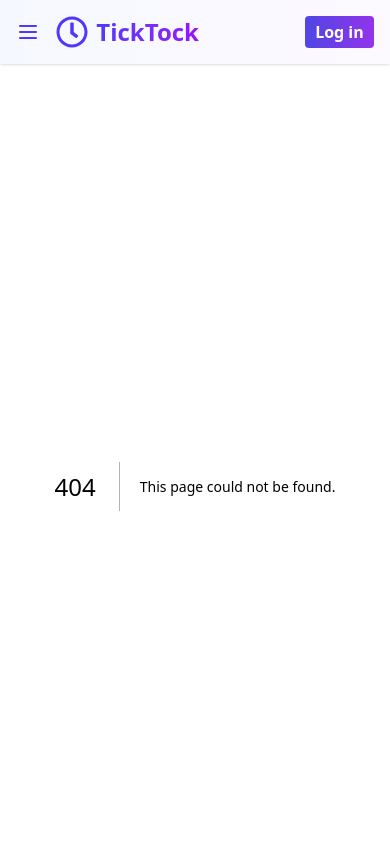
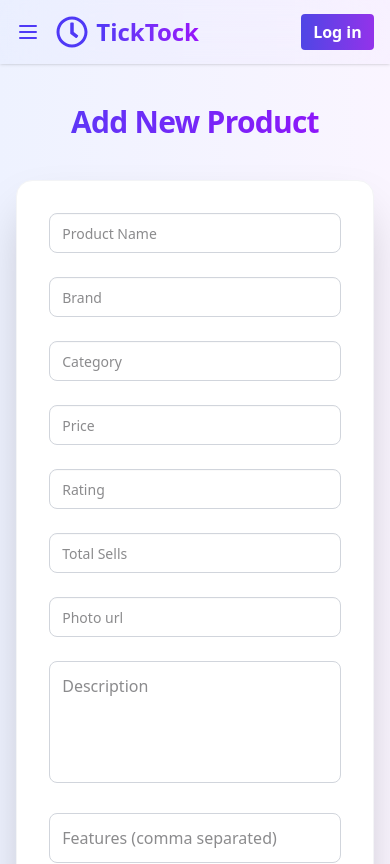
Before and after one commit to jahidhasansabbir/recipe-verse, a Next.js app: page /add-product in a window 390 px wide. Before the commit this address had no page. Shown: the top 864 px of the page. Built offline with nearby package versions, Linux system fonts and the light colour scheme.

Commit message:
feat(add-product): implement responsive Add Product page

```diff
--- a/package.json
+++ b/package.json
@@ -13,9 +13,11 @@
     "daisyui": "^5.0.50",
     "mongodb": "^6.18.0",
     "next": "15.5.0",
+    "node-fetch": "^3.3.2",
     "react": "19.1.0",
     "react-dom": "19.1.0",
     "react-icons": "^5.5.0",
+    "sweetalert2": "^11.22.4",
     "swiper": "^11.2.10"
   },
   "devDependencies": {
--- /dev/null
+++ b/src/app/add-product/page.jsx
@@ -0,0 +1,131 @@
+"use client";
+import { postData } from "@/lib/postData";
+import axios from "axios";
+import React, { useState } from "react";
+import { FaPlus } from "react-icons/fa";
+
+const page = () => {
+
+
+  const handleSubmit = async (e) => {
+    e.preventDefault();
+    const form = e.target;
+    const name = form.name.value;
+    const brand = form.brand.value;
+    const category = form.category.value;
+    const price = parseInt(form.price.value);
+    const rating = form.rating.value;
+    const totalSells = form.totalSells.value;
+    const image = form.image.value;
+    const description = form.description.value;
+    const feature = form.features.value;
+    const features = feature.split(',');
+
+    const formData = {
+      name, brand, category, price, rating, totalSells, image, description, features
+    }
+
+    axios.post('http://localhost:3000/api/products', formData)
+    .then(res=> console.log(res.data))
+    .catch(err=>console.log(err))
+
+    // console.log(formData);
+
+  };
+
+  return (
+    <div className="w-11/12 max-w-[900px] mx-auto py-10">
+      <h1 className="text-3xl sm:text-4xl font-bold gradient-text mb-10 text-center tracking-tight">
+        Add New Product
+      </h1>
+
+      <form
+        onSubmit={handleSubmit}
+        className="bg-white shadow-2xl rounded-2xl p-8 sm:p-10 space-y-6 border border-gray-100"
+      >
+        {/* Grid Inputs */}
+        <div className="grid grid-cols-1 sm:grid-cols-2 gap-6">
+          <input
+            type="text"
+            name="name"
+            placeholder="Product Name"
+
+            className="input border border-gray-300 rounded-lg p-3 focus:ring-2 focus:ring-purple-600 focus:outline-none transition"
+            required
+          />
+          <input
+            type="text"
+            name="brand"
+            placeholder="Brand"
+            className="input border border-gray-300 rounded-lg p-3 focus:ring-2 focus:ring-purple-600 focus:outline-none transition"
+            required
+          />
+          <input
+            type="text"
+            name="category"
+            placeholder="Category"
+            className="input border border-gray-300 rounded-lg p-3 focus:ring-2 focus:ring-purple-600 focus:outline-none transition"
+            required
+          />
+          <input
+            type="number"
+            name="price"
+            placeholder="Price"
+            className="input border border-gray-300 rounded-lg p-3 focus:ring-2 focus:ring-purple-600 focus:outline-none transition"
+            required
+          />
+          <input
+            type="number"
+            name="rating"
+            placeholder="Rating"
+            step="0.1"
+            max="5"
+            className="input border border-gray-300 rounded-lg p-3 focus:ring-2 focus:ring-purple-600 focus:outline-none transition"
+            required
+          />
+          <input
+            type="number"
+            name="totalSells"
+            placeholder="Total Sells"
+            className="input border border-gray-300 rounded-lg p-3 focus:ring-2 focus:ring-purple-600 focus:outline-none transition"
+          />
+          <input
+            type="text"
+            name="image"
+            placeholder="Photo url"
+           className="input border border-gray-300 rounded-lg p-3 focus:ring-2 focus:ring-purple-600 focus:outline-none transition"
+            required
+          />
+        </div>
+
+        {/* Description */}
+        <textarea
+          name="description"
+          placeholder="Description"
+          rows="4"
+          className="w-full border border-gray-300 rounded-lg p-3 focus:ring-2 focus:ring-purple-600 focus:outline-none transition resize-none"
+          required
+        ></textarea>
+
+        {/* Features */}
+        <input
+          type="text"
+          name="features"
+          placeholder="Features (comma separated)"
+          className="w-full border border-gray-300 rounded-lg p-3 focus:ring-2 focus:ring-purple-600 focus:outline-none transition"
+        />
+
+        {/* Submit */}
+        <button
+          type="submit"
+          className="button w-full sm:w-auto flex items-center justify-center gap-2 px-8 py-3 text-lg rounded-xl shadow-md hover:shadow-lg transition disabled:opacity-70 disabled:cursor-not-allowed"
+        >
+          <FaPlus className="text-lg" />
+          {"Add Product"}
+        </button>
+      </form>
+    </div>
+  );
+};
+
+export default page;
--- a/src/app/api/products/route.js
+++ b/src/app/api/products/route.js
@@ -5,3 +5,9 @@ export async function GET() {
     return Response.json(data);
 
 }
+export async function POST(req) {
+    const productData = await req.json();
+    const data = await connectDb('watches').insertOne(productData)
+    return Response.json(data);
+
+}
--- a/src/app/globals.css
+++ b/src/app/globals.css
@@ -4,7 +4,7 @@
 .button {
   background: linear-gradient(to right, #4f46e5, #9333ea);
   color: white;
-  padding: 4px 10px;
+  padding: 6px 12px;
   font-weight: 600;
   border-radius: 4px;
   border: none;
--- a/src/app/products/[id]/page.jsx
+++ b/src/app/products/[id]/page.jsx
@@ -1,13 +1,105 @@
-import React from 'react';
+import { getData } from "@/lib/getData";
+import React from "react";
+import Image from "next/image";
+import { AiFillStar, AiOutlineStar } from "react-icons/ai";
+import { FaShoppingCart } from "react-icons/fa";
 
-const page = async ({params}) => {
-    const {id} = await params;
-    console.log(id);
-    return (
-        <div>
-            {id}
+const page = async ({ params }) => {
+  const { id } = await params;
+  const {
+    name,
+    brand,
+    price,
+    description,
+    features,
+    image,
+    rating,
+    totalSells,
+    category,
+  } = await getData(`http://localhost:3000/api/products/${id}`);
+  const fallback = "https://iili.io/K9mtpHu.jpg";
+  const imageSrc =
+    image && /^https?:\/\//i.test(image)
+      ? image
+      : fallback;
+  return (
+    <div className="w-11/12 mx-auto max-w-[1536px]">
+      <div className="bg-white shadow-xl rounded-2xl overflow-hidden grid grid-cols-1 lg:grid-cols-2 gap-8">
+        {/* Product Image */}
+        <div className="relative w-full h-72 sm:h-96 lg:h-full">
+          <Image src={imageSrc} alt={name} fill className="object-cover" />
         </div>
-    );
+
+        {/* Product Info */}
+        <div className="p-6 sm:p-8 flex flex-col justify-between">
+          <div>
+            {/* Title + Brand */}
+            <h1 className="text-2xl sm:text-3xl lg:text-4xl font-bold gradient-text  mb-2">
+              {name}
+            </h1>
+            <p className="text-gray-500 text-base sm:text-lg mb-4">
+              {brand} | {category}
+            </p>
+
+            {/* Rating + Price */}
+            <div className="flex flex-col sm:flex-row sm:items-center sm:justify-between gap-3 sm:gap-6 mb-6">
+              <div className="flex items-center gap-1">
+                {[...Array(5)].map((_, i) =>
+                  i < Math.round(rating) ? (
+                    <AiFillStar
+                      key={i}
+                      className="text-purple-600 w-5 h-5 sm:w-6 sm:h-6"
+                    />
+                  ) : (
+                    <AiOutlineStar
+                      key={i}
+                      className="text-gray-300 w-5 h-5 sm:w-6 sm:h-6"
+                    />
+                  )
+                )}
+                <span className="text-sm sm:text-base text-gray-600">
+                  ({rating} / 5)
+                </span>
+              </div>
+              <p className="text-xl sm:text-2xl lg:text-3xl font-semibold text-purple-600">
+                ${price}
+              </p>
+            </div>
+
+            {/* Description */}
+            <p className="text-gray-700 leading-relaxed text-sm sm:text-base mb-6">
+              {description}
+            </p>
+
+            {/* Features */}
+            {features?.length > 0 && (
+              <div className="mb-6">
+                <h2 className="text-lg font-semibold mb-2">Key Features:</h2>
+                <ul className="text-sm text-gray-600 space-y-1">
+                  {features?.map((feature, idx) => (
+                    <li key={idx} className="flex items-center gap-1">
+                      <span className="w-1.5 h-1.5 rounded-full button"></span>
+                      {feature}
+                    </li>
+                  ))}
+                </ul>
+              </div>
+            )}
+          </div>
+
+          {/* Bottom Section */}
+          <div className="flex flex-col sm:flex-row sm:items-center sm:justify-between gap-4 mt-6 border-t pt-4 border-gray-300">
+            <p className="text-sm text-gray-500">
+              Total Sells: <span className="font-semibold">{totalSells}</span>
+            </p>
+            <button className="flex items-center justify-center gap-2 button">
+              <FaShoppingCart className="w-5 h-5" /> Buy Now
+            </button>
+          </div>
+        </div>
+      </div>
+    </div>
+  );
 };
 
 export default page;
--- a/src/app/products/components/CardButton.jsx
+++ b/src/app/products/components/CardButton.jsx
@@ -3,7 +3,6 @@ import Link from 'next/link';
 import React from 'react';
 
 const CardButton = ({id}) => {
-    console.log(id);
     return (
         <Link href={`/products/${id}`} className="button font-semibold shadow-md hover:shadow-lg w-full flex items-center justify-center md:py-4">
             View More
--- a/src/app/products/components/ProductCard.jsx
+++ b/src/app/products/components/ProductCard.jsx
@@ -3,22 +3,27 @@ import Image from "next/image";
 import CardButton from "./CardButton";
 
 const ProductCard = ({ product }) => {
+  const fallback = "https://iili.io/K9mtpHu.jpg";
+  const imageSrc =
+    product.image && /^https?:\/\//i.test(product.image)
+      ? product.image
+      : fallback;
   return (
     <div className="card bg-base-100 shadow-sm">
       <figure>
         <Image
-          src={product.image}
+          src={imageSrc}
           alt={product.name}
           width={1000}
           height={1000}
-          className=""
+          unoptimized
         />
       </figure>
       <div className="card-body flex flex-col justify-between">
         <h2 className="card-title gradient-text "> {product.name}</h2>
         <div>
           <ul className="text-sm text-gray-600 space-y-1">
-            {product.features?.slice(0, 3).map((feature, idx) => (
+            {product?.features?.slice(0, 3)?.map((feature, idx) => (
               <li key={idx} className="flex items-center gap-1">
                 <span className="w-1.5 h-1.5 rounded-full button"></span>
                 {feature}
@@ -30,16 +35,15 @@ const ProductCard = ({ product }) => {
           {/* Price */}
           <div>
             <span className="font-semibold text-2xl text-purple-600">
-            ${product.price}
-          </span>
+              ${product.price}
+            </span>
             <span className=" font-semibold text-2xl ml-3 text-gray-400">
-            <del>${product.price + 30}</del>
-          </span>
-
+              <del>${product.price + 30}</del>
+            </span>
           </div>
 
           {/* Button */}
-          <CardButton id={product._id}/>
+          <CardButton id={product._id} />
         </div>
       </div>
     </div>
--- /dev/null
+++ b/src/app/products/loading.jsx
@@ -0,0 +1,21 @@
+import React from "react";
+
+const Loading = () => {
+  return (
+    <div className="flex flex-col items-center justify-center min-h-screen bg-gray-50">
+      {/* Gradient Spinner */}
+      <div className="relative w-20 h-20 mb-6">
+        <div className="absolute inset-0 rounded-full border-4 border-t-transparent border-indigo-600 animate-spin"></div>
+        <div className="absolute inset-0 rounded-full border-4 border-t-transparent border-purple-600 animate-spin animation-delay-200"></div>
+      </div>
+
+
+      {/* Loading Text */}
+      <p className="text-gray-700 text-lg sm:text-xl font-semibold gradient-text text-center">
+        Loading, please wait...
+      </p>
+    </div>
+  );
+};
+
+export default Loading;
--- a/src/components/Footer.jsx
+++ b/src/components/Footer.jsx
@@ -9,7 +9,7 @@ import {
 
 const Footer = () => {
   return (
-    <footer className="bg-gradient-to-r from-indigo-100 to-purple-100  text-black py-10 mt-20">
+    <footer className="bg-gradient-to-r from-indigo-100 to-purple-100  text-black py-10">
       <div className="max-w-[1536px] w-11/12 mx-auto grid grid-cols-1 md:grid-cols-3 gap-8">
         {/* Brand Section */}
         <div className="flex flex-col space-y-3">
--- /dev/null
+++ b/src/lib/postData.js
@@ -0,0 +1,6 @@
+import axios from "axios";
+
+export async function postData(url, data){
+    const res = await axios.post(url, data);
+    return res.data
+}
```
Also changed, not shown: 1 other file (tests, documents, lock files or other folders).
